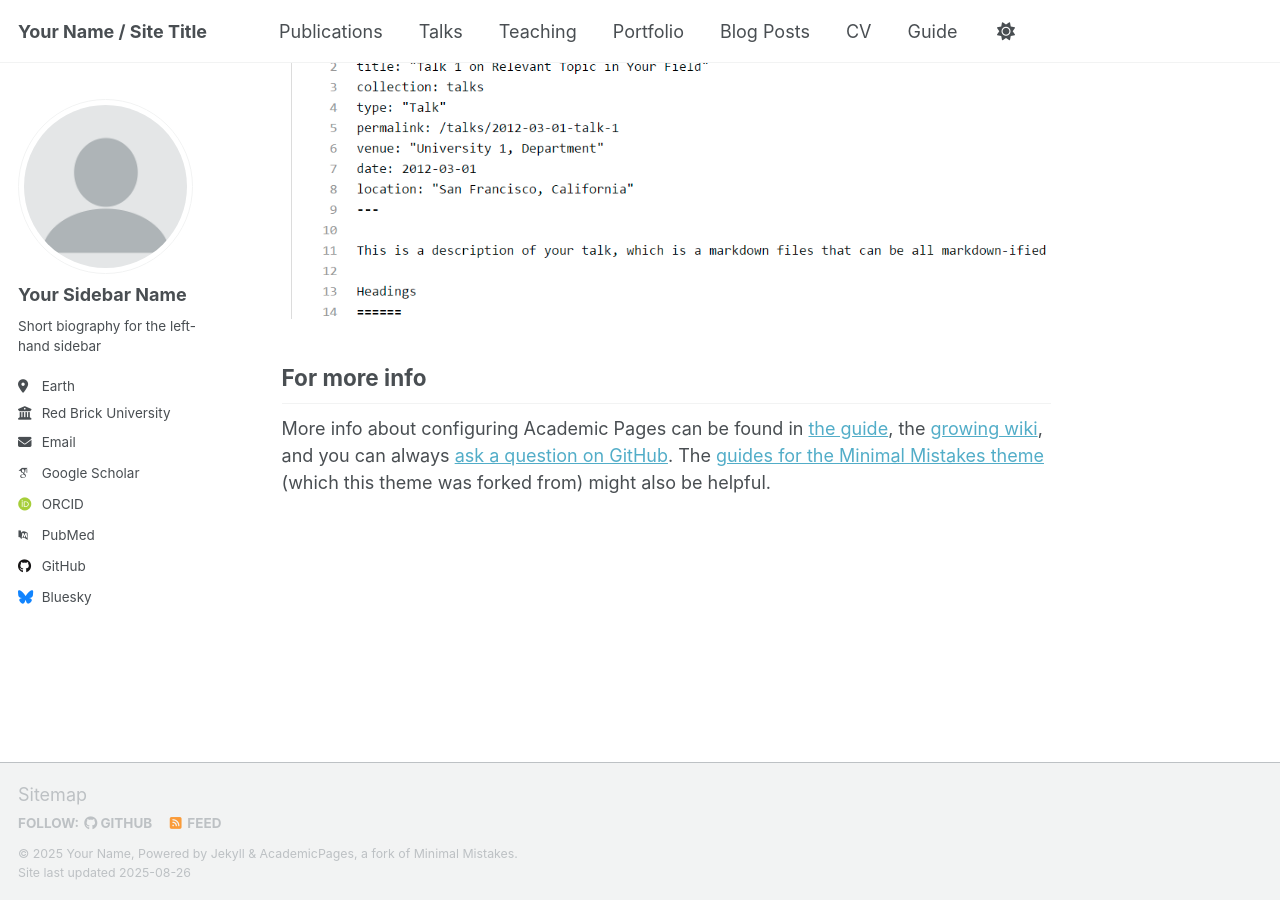
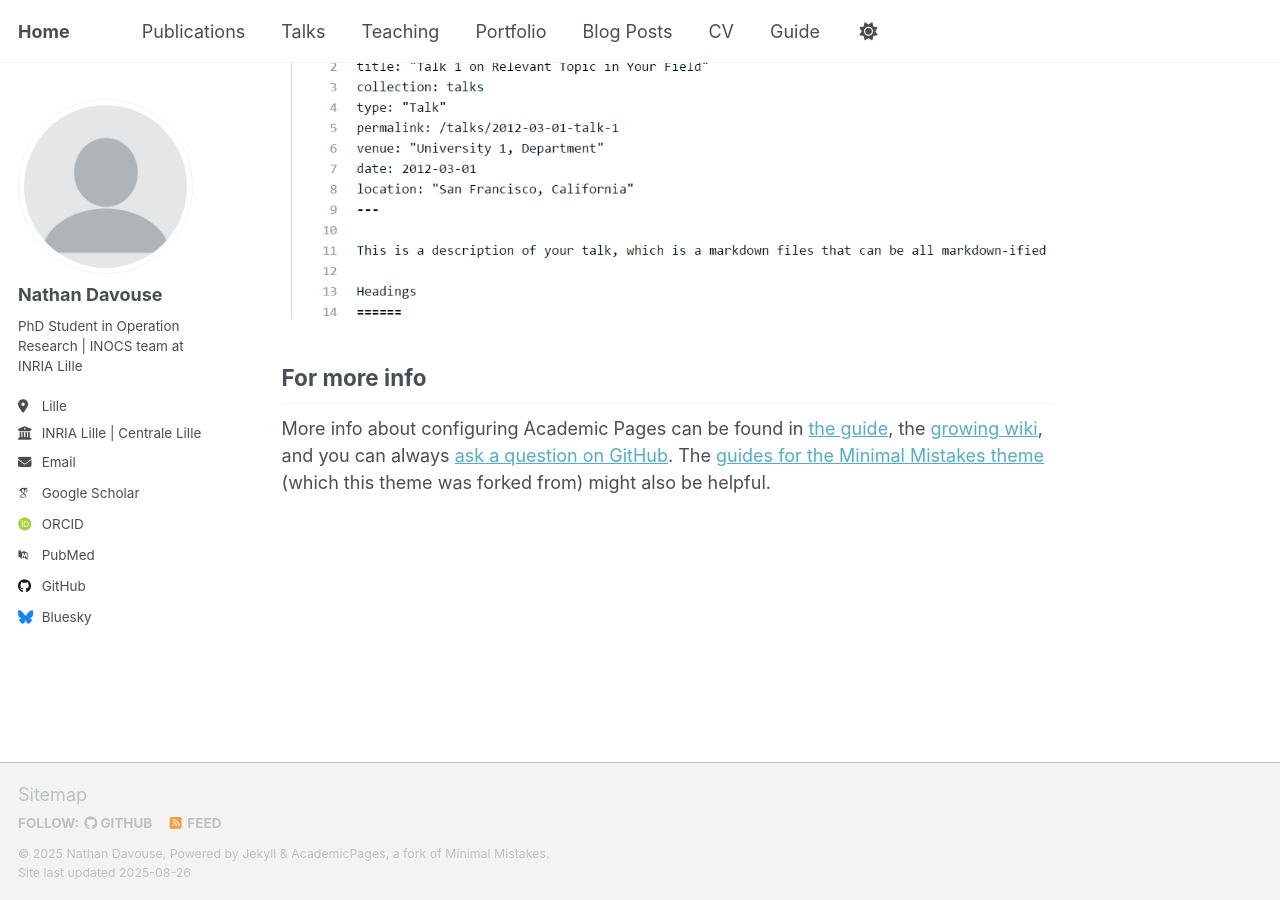
Before and after one commit to Kiwy3/kiwy3.github.io, a Jekyll site: the page built from _pages/about.md, in a window 1280 px wide and 900 px high, scrolled down 2880 px. Built offline with Jekyll 4.4.1, drawn with Linux system fonts in a browser that asks for light colours; some web fonts are replaced; a script that is not in the unit is left out.

Commit message:
change biographic information

```diff
--- a/_config.yml
+++ b/_config.yml
@@ -9,13 +9,13 @@
 # Basic Site Settings
 locale                   : "en-US"
 site_theme               : "default" # Currently available options are "default", "air"
-title                    : "Your Name / Site Title"
+title                    : "Home"
 title_separator          : "-"
-name                     : &name "Your Name"
+name                     : &name "Nathan Davouse"
 description              : &description "personal description"
-url                      : https://academicpages.github.io # the base hostname & protocol for your site e.g. "https://[your GitHub username].github.io" or if you already have some other page hosted on Github then use "https://[your GitHub username].github.io/[Your Repo Name]"
+url                      : https://kiwy3.github.io/ # the base hostname & protocol for your site e.g. "https://[your GitHub username].github.io" or if you already have some other page hosted on Github then use "https://[your GitHub username].github.io/[Your Repo Name]"
 baseurl                  : "" # the subpath of your site, e.g. "/blog"
-repository               : "academicpages/academicpages.github.io"
+repository               : "Kiwy3/kiwy3.github.io"
 
 # Site Author - The following control what appear as part of the author content on the side bar.
 #               If a field is blank the icon and link will not appear, otherwise it will be shown.
@@ -23,11 +23,11 @@ repository               : "academicpages/academicpages.github.io"
 author:
   # Biographic information
   avatar           : "profile.png"
-  name             : "Your Sidebar Name"
+  name             : "Nathan Davouse"
   pronouns         : # example: "she/her"
-  bio              : "Short biography for the left-hand sidebar"
-  location         : "Earth"
-  employer         : "Red Brick University"
+  bio              : "PhD Student in Operation Research | INOCS team at INRIA Lille"
+  location         : "Lille"
+  employer         : "INRIA Lille | Centrale Lille"
   uri              : # URL
   email            : "none@example.org"
 
--- a/_data/cv.json
+++ b/_data/cv.json
@@ -1,6 +1,6 @@
 {
   "basics": {
-    "name": "Your Sidebar Name",
+    "name": "Nathan Davouse",
     "email": "none@example.org",
     "phone": "",
     "website": "https://academicpages.github.io",
```
